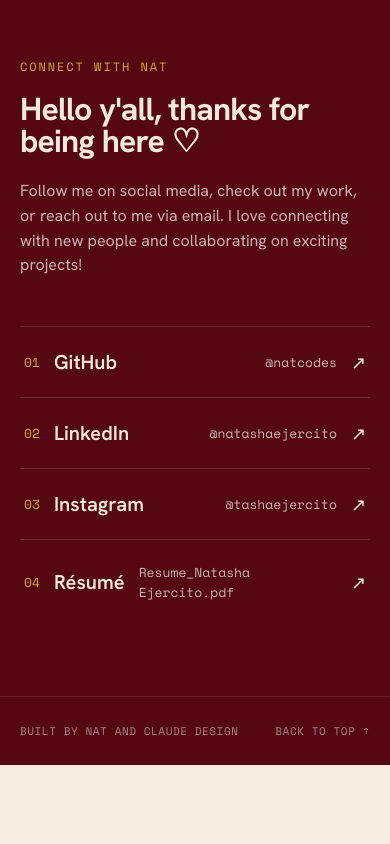
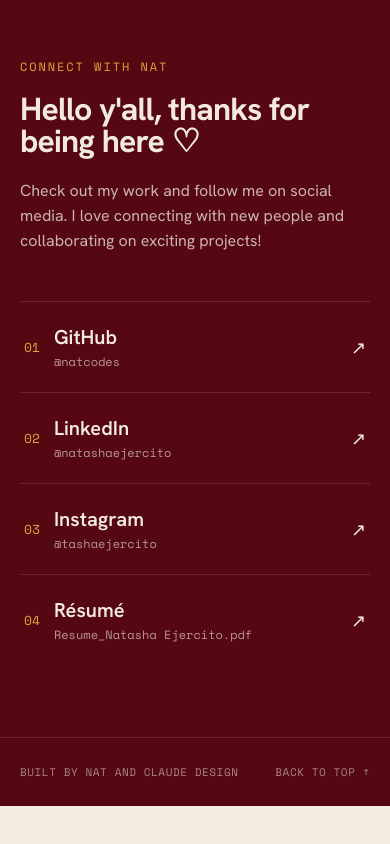
Before and after one commit to natashaejercito/natasha-portfolio2.0, a Next.js app: page / in a window 390 px wide. Shown: the part 4776-5620 px from the top of the page. Built offline with nearby package versions, Linux system fonts and the light colour scheme.

Commit message:
refactor Contact component for improved text clarity and layout

```diff
--- a/app/components/Contact.tsx
+++ b/app/components/Contact.tsx
@@ -13,10 +13,10 @@ export default function Contact() {
       <div style={{ maxWidth: 1180, margin: '0 auto', padding: 'clamp(72px,9vw,120px) clamp(20px,5vw,56px)' }}>
         <div style={{ fontFamily: "'Space Mono', monospace", fontSize: 12, letterSpacing: '0.16em', color: '#d8a73f', textTransform: 'uppercase' }}>CONNECT with Nat</div>
         <h2 style={{ fontSize: 'clamp(32px,5.5vw,50px)', fontWeight: 700, letterSpacing: '-0.025em', lineHeight: 1.0, margin: '18px 0 0', maxWidth: '18ch' }}>
-          Hello y'all, thanks for being here ♡
+          Hello y&apos;all, thanks for being here ♡
         </h2>
         <p style={{ fontSize: 'clamp(16px,1.6vw,19px)', color: 'rgba(250,247,240,0.72)', maxWidth: '50ch', margin: '22px 0 0', lineHeight: 1.55 }}>
-          Follow me on social media, check out my work, or reach out to me via email. I love connecting with new people and collaborating on exciting projects!
+          Check out my work and follow me on social media. I love connecting with new people and collaborating on exciting projects!
         </p>
         <div style={{ marginTop: 48, borderTop: '1px solid rgba(255,255,255,0.13)' }}>
           {LINKS.map((link, i) => (
@@ -36,8 +36,10 @@ export default function Contact() {
               onMouseLeave={e => { e.currentTarget.style.paddingLeft = '4px'; e.currentTarget.style.color = 'inherit'; }}
             >
               <span style={{ fontFamily: "'Space Mono', monospace", fontSize: 13, color: '#d8a73f', flex: '0 0 auto' }}>{link.num}</span>
-              <span style={{ flex: 1, fontSize: 'clamp(20px,2.6vw,32px)', fontWeight: 600 }}>{link.label}</span>
-              <span style={{ fontFamily: "'Space Mono', monospace", fontSize: 13, color: 'rgba(250,247,240,0.72)' }}>{link.sub}</span>
+              <span style={{ flex: 1, minWidth: 0, display: 'flex', flexDirection: 'column', gap: 3 }}>
+                <span style={{ fontSize: 'clamp(20px,2.6vw,32px)', fontWeight: 600 }}>{link.label}</span>
+                <span style={{ fontFamily: "'Space Mono', monospace", fontSize: 12, color: 'rgba(250,247,240,0.6)', whiteSpace: 'nowrap', overflow: 'hidden', textOverflow: 'ellipsis' }}>{link.sub}</span>
+              </span>
               <span style={{ fontSize: 18, flex: '0 0 auto' }}>↗</span>
             </a>
           ))}
```
